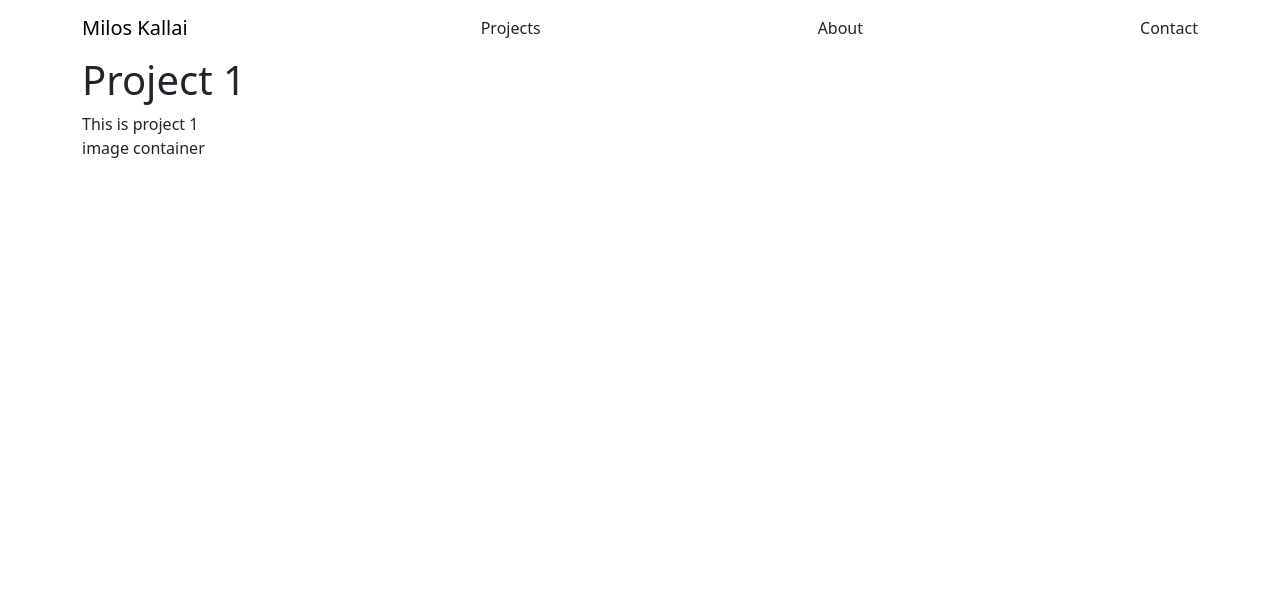
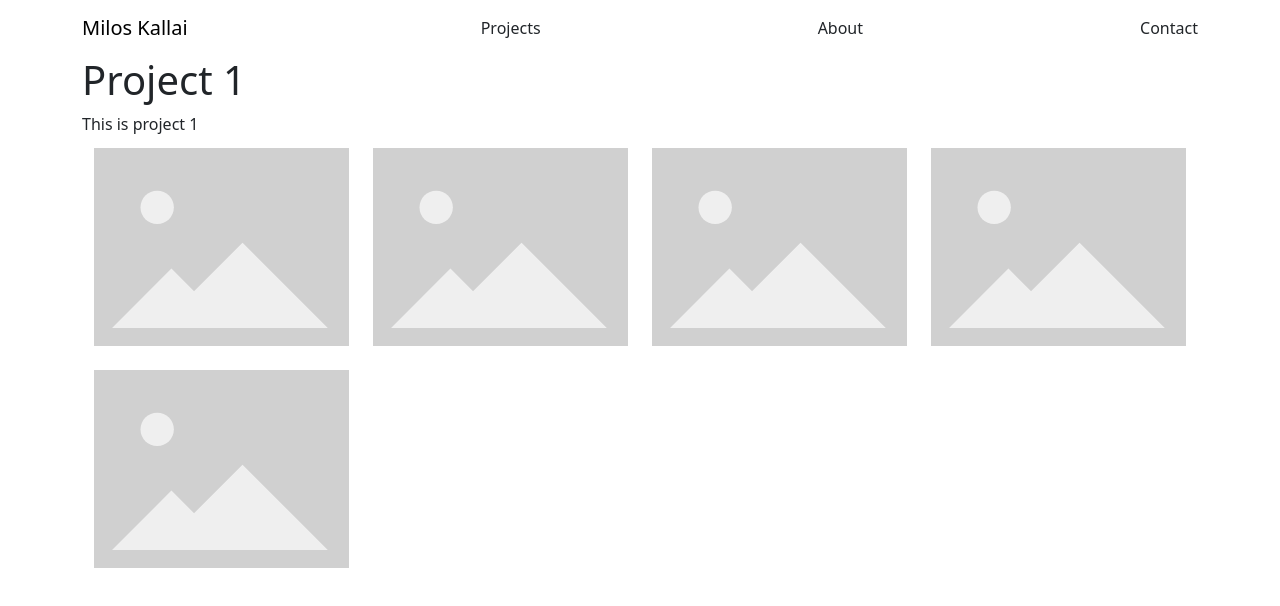
Before and after one commit to mls-kll/next-app, a Next.js app: page /projects/project-1 in a window 1280 px wide. Shown: the top 606 px of the page. Built offline with nearby package versions, Linux system fonts and the light colour scheme.

Commit message:
feat: list project images

```diff
--- a/app/projects/[id]/page.tsx
+++ b/app/projects/[id]/page.tsx
@@ -1,3 +1,4 @@
+import { ImageContainer } from "@/components/image-container/image-container";
 import { projects } from "@/mocks/projects";
 
 type Params = {
@@ -11,9 +12,7 @@ export default async function ProjectPage({ params }: { params: Params }) {
     <div>
       <h1>{projectItem?.title}</h1>
       <div>{projectItem?.description}</div>
-      <div>
-        <div>image container</div>
-      </div>
+      <ImageContainer images={projectItem?.images || []} />
     </div>
   );
 }
--- /dev/null
+++ b/components/image-container/image-container.module.scss
@@ -0,0 +1,11 @@
+.projectImage {
+  width: 100%;
+  height: auto;
+}
+
+.imageCol {
+  margin: {
+    top: 12px;
+    bottom: 12px;
+  }
+}
--- /dev/null
+++ b/components/image-container/image-container.tsx
@@ -0,0 +1,30 @@
+import { ProjectImage } from "@/types/types";
+import Image from "next/image";
+
+import styles from "./image-container.module.scss";
+import { Col, Container, Row } from "react-bootstrap";
+
+type Props = {
+  images: ProjectImage[];
+};
+
+export const ImageContainer = ({ images }: Props) => {
+  return (
+    <Container>
+      <Row xs={1} sm={2} md={3} lg={4}>
+        {images.map((image, index) => (
+          <Col key={index} className={styles.imageCol}>
+            <Image
+              className={styles.projectImage}
+              src={image.src}
+              alt={image.altText}
+              width={0}
+              height={0}
+              sizes="100vw"
+            />
+          </Col>
+        ))}
+      </Row>
+    </Container>
+  );
+};
--- a/mocks/projects.ts
+++ b/mocks/projects.ts
@@ -6,7 +6,13 @@ export const projects: Project[] = [
     id: "1",
     description: "This is project 1",
     coverImage: "/placeholder-cover.jpg",
-    images: ["/placeholder.svg", "/placeholder.svg", "/placeholder.svg"],
+    images: [
+      { src: "/placeholder.svg", altText: "placeholder" },
+      { src: "/placeholder.svg", altText: "placeholder" },
+      { src: "/placeholder.svg", altText: "placeholder" },
+      { src: "/placeholder.svg", altText: "placeholder" },
+      { src: "/placeholder.svg", altText: "placeholder" },
+    ],
     slug: "project-1",
   },
   {
@@ -14,7 +20,13 @@ export const projects: Project[] = [
     id: "2",
     description: "This is project 2",
     coverImage: "/placeholder-cover.jpg",
-    images: ["/placeholder.svg", "/placeholder.svg", "/placeholder.svg"],
+    images: [
+      { src: "/placeholder.svg", altText: "placeholder" },
+      { src: "/placeholder.svg", altText: "placeholder" },
+      { src: "/placeholder.svg", altText: "placeholder" },
+      { src: "/placeholder.svg", altText: "placeholder" },
+      { src: "/placeholder.svg", altText: "placeholder" },
+    ],
     slug: "project-2",
   },
   {
@@ -22,7 +34,13 @@ export const projects: Project[] = [
     id: "3",
     description: "This is project 3",
     coverImage: "/placeholder-cover.jpg",
-    images: ["/placeholder.svg", "/placeholder.svg", "/placeholder.svg"],
+    images: [
+      { src: "/placeholder.svg", altText: "placeholder" },
+      { src: "/placeholder.svg", altText: "placeholder" },
+      { src: "/placeholder.svg", altText: "placeholder" },
+      { src: "/placeholder.svg", altText: "placeholder" },
+      { src: "/placeholder.svg", altText: "placeholder" },
+    ],
     slug: "project-3",
   },
   {
@@ -30,7 +48,13 @@ export const projects: Project[] = [
     id: "4",
     description: "This is project 4",
     coverImage: "/placeholder-cover.jpg",
-    images: ["/placeholder.svg", "/placeholder.svg", "/placeholder.svg"],
+    images: [
+      { src: "/placeholder.svg", altText: "placeholder" },
+      { src: "/placeholder.svg", altText: "placeholder" },
+      { src: "/placeholder.svg", altText: "placeholder" },
+      { src: "/placeholder.svg", altText: "placeholder" },
+      { src: "/placeholder.svg", altText: "placeholder" },
+    ],
     slug: "project-4",
   },
   {
@@ -38,7 +62,13 @@ export const projects: Project[] = [
     id: "5",
     description: "This is project 5",
     coverImage: "/placeholder-cover.jpg",
-    images: ["/placeholder.svg", "/placeholder.svg", "/placeholder.svg"],
+    images: [
+      { src: "/placeholder.svg", altText: "placeholder" },
+      { src: "/placeholder.svg", altText: "placeholder" },
+      { src: "/placeholder.svg", altText: "placeholder" },
+      { src: "/placeholder.svg", altText: "placeholder" },
+      { src: "/placeholder.svg", altText: "placeholder" },
+    ],
     slug: "project-5",
   },
   {
@@ -46,7 +76,13 @@ export const projects: Project[] = [
     id: "6",
     description: "This is project 6",
     coverImage: "/placeholder-cover.jpg",
-    images: ["/placeholder.svg", "/placeholder.svg", "/placeholder.svg"],
+    images: [
+      { src: "/placeholder.svg", altText: "placeholder" },
+      { src: "/placeholder.svg", altText: "placeholder" },
+      { src: "/placeholder.svg", altText: "placeholder" },
+      { src: "/placeholder.svg", altText: "placeholder" },
+      { src: "/placeholder.svg", altText: "placeholder" },
+    ],
     slug: "project-6",
   },
 ];
```
Also changed, not shown: types/types.ts (+6 -1 lines).
